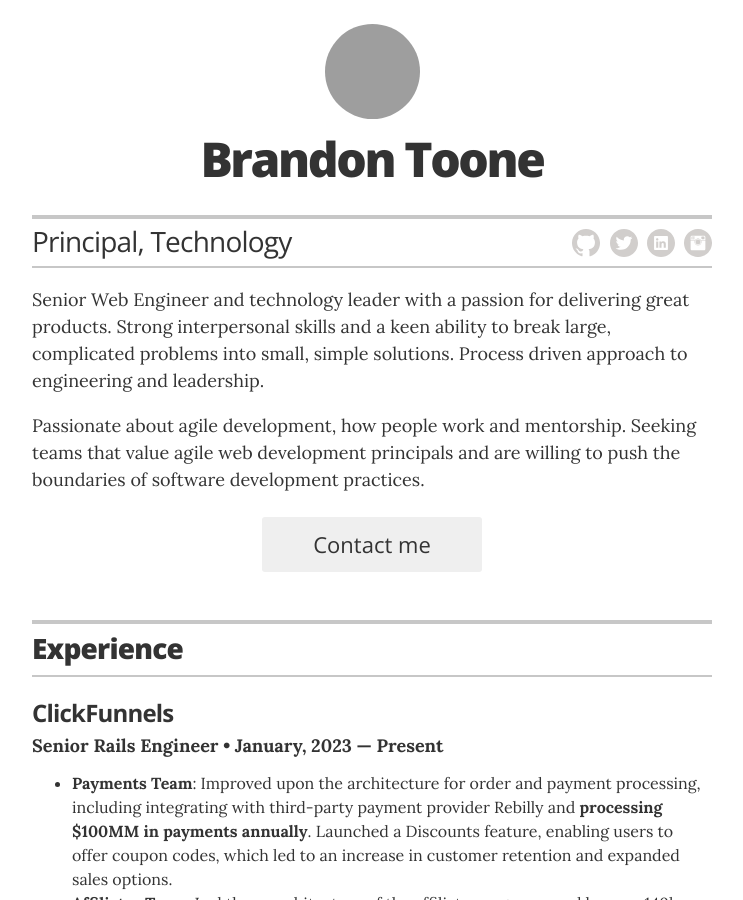
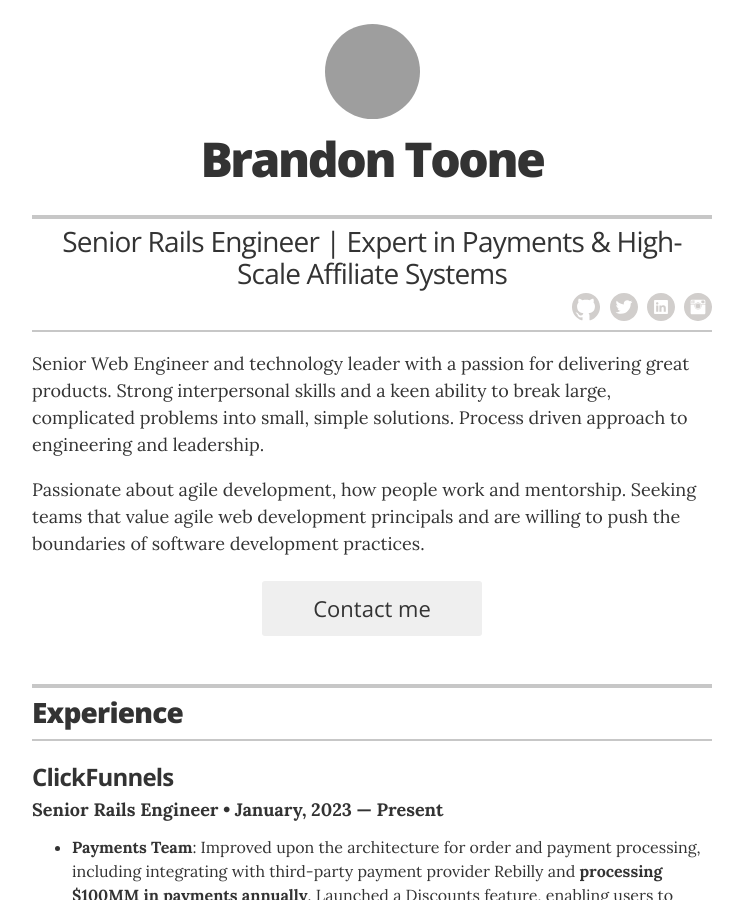
Before and after one commit to btoone/btoone.github.io, a Jekyll site: the page built from index.html, in a window 1280 px wide and 900 px high, cut to the strip 0-900 px from the top of the window. Shown: the whole strip, without its empty margins (268-1011 px from the left). Built offline with Jekyll 4.4.1, drawn with Linux system fonts in a browser that asks for light colours; grey boxes are pictures that could not be loaded.

Commit message:
Update title

```diff
--- a/_config.yml
+++ b/_config.yml
@@ -11,7 +11,7 @@ sass:
 # Resume settings
 resume_avatar:                  "true"
 resume_name:                    "Brandon Toone"
-resume_title:                   "Principal, Technology"
+resume_title:                   "Senior Rails Engineer | Expert in Payments & High-Scale Affiliate Systems"
 
 # used for the contact button in _layouts/resume.html
 resume_contact_email:           "btoone@gmail.com"
```
